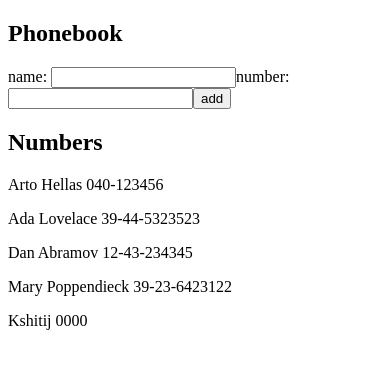
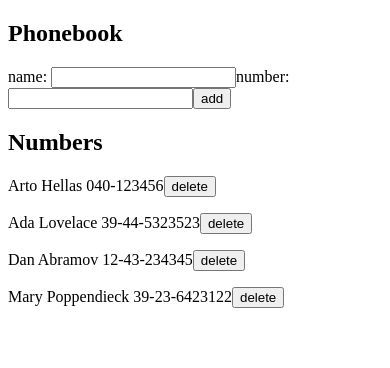
Before and after one commit to ilulale/fullstack, a React (Create React App) app in the folder part2/phonebook/: page / in a window 390 px wide. Shown: the top 368 px of the page. Built offline with nearby package versions, Linux system fonts and the light colour scheme; data requests are answered from the project's data file.

Commit message:
done with 2.16 step 8,stuck on step 9 phonebook

```diff
--- a/part2/phonebook/db.json
+++ b/part2/phonebook/db.json
@@ -19,11 +19,6 @@
       "name": "Mary Poppendieck",
       "number": "39-23-6423122",
       "id": 4
-    },
-    {
-      "name": "Kshitij",
-      "number": "0000",
-      "id": 5
     }
   ]
 }
--- a/part2/phonebook/src/components/App.js
+++ b/part2/phonebook/src/components/App.js
@@ -1,7 +1,7 @@
 import React, { useState, useEffect } from 'react'
 import Phonebook from './Phonebook'
+import phoneService from './services/phones'
 import Form from './Form'
-import axios from 'axios'
 
 const App = () => {
   const [persons, setPersons] = useState([])
@@ -9,7 +9,8 @@
   const [ newNumber, setNewNumber ] = useState('')
 
   useEffect(()=>{
-    axios.get('http://localhost:3001/persons')
+    phoneService
+    .getAll()
     .then(response=>{
       setPersons(response.data)
     })
@@ -26,7 +27,8 @@
       window.alert(`${newName} already exists`)}
     else{
       setPersons(persons.concat(phoneObject))
-      axios.post('http://localhost:3001/persons',phoneObject)
+      phoneService
+      .create(phoneObject)
       .then(response=>{
           window.alert(`${phoneObject.name} added to db`)
       })
@@ -51,7 +53,7 @@
       <Form addNumber={addNumber} newName={newName} handleName={handleName} newNumber={newNumber} handleNumber={handleNumber} />
       <h2>Numbers</h2>
       {persons.map(persons=>
-        <Phonebook name={persons.name} number={persons.number} key={persons.id}/>)}
+        <Phonebook name={persons.name} number={persons.number} key={persons.id} did={persons.id}/>)}
 
     </div>
   )
--- a/part2/phonebook/src/components/Phonebook.js
+++ b/part2/phonebook/src/components/Phonebook.js
@@ -1,9 +1,14 @@
 import React from 'react'
+import phoneService from './services/phones'
 
-const Phonebook=({name,number})=>{
+
+const Phonebook=({name,number,did})=>{
     return(
-        <p>{name} {number}</p>
+        <p>{name} {number}
+        <button>delete</button></p>
     )
 }
 
+
+
 export default Phonebook
--- /dev/null
+++ b/part2/phonebook/src/components/services/phones.js
@@ -0,0 +1,20 @@
+import axios from 'axios'
+const baseUrl = 'http://localhost:3001/persons'
+
+const getAll = () =>{
+    return axios.get(baseUrl)
+}
+
+const create = phoneObject => {
+    return axios.post(baseUrl,phoneObject)
+}
+
+const delrio = delid =>{
+    return axios.delete(`${baseUrl}/${delid}`)
+}
+
+export default{
+    getAll,
+    delrio,
+    create
+}
```
